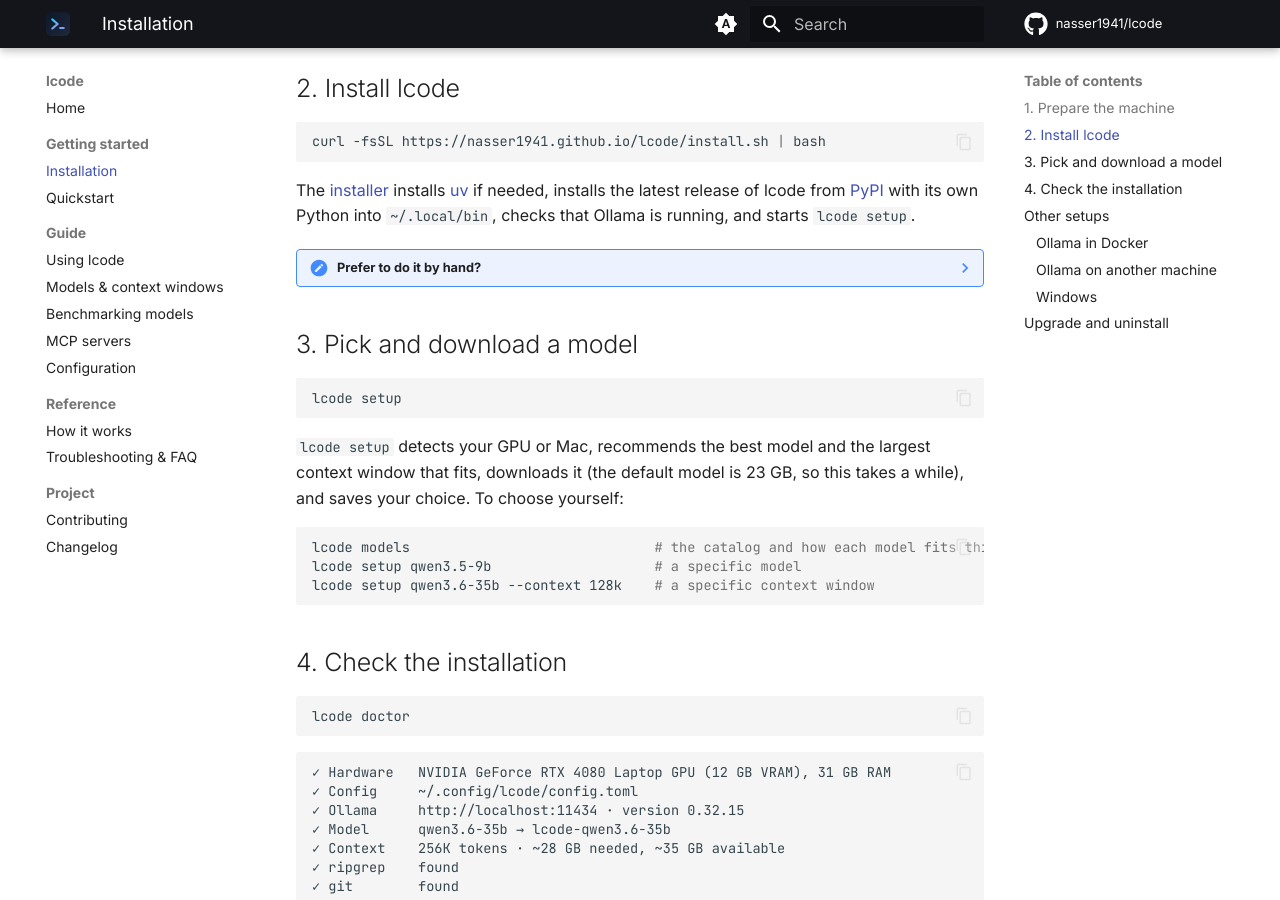
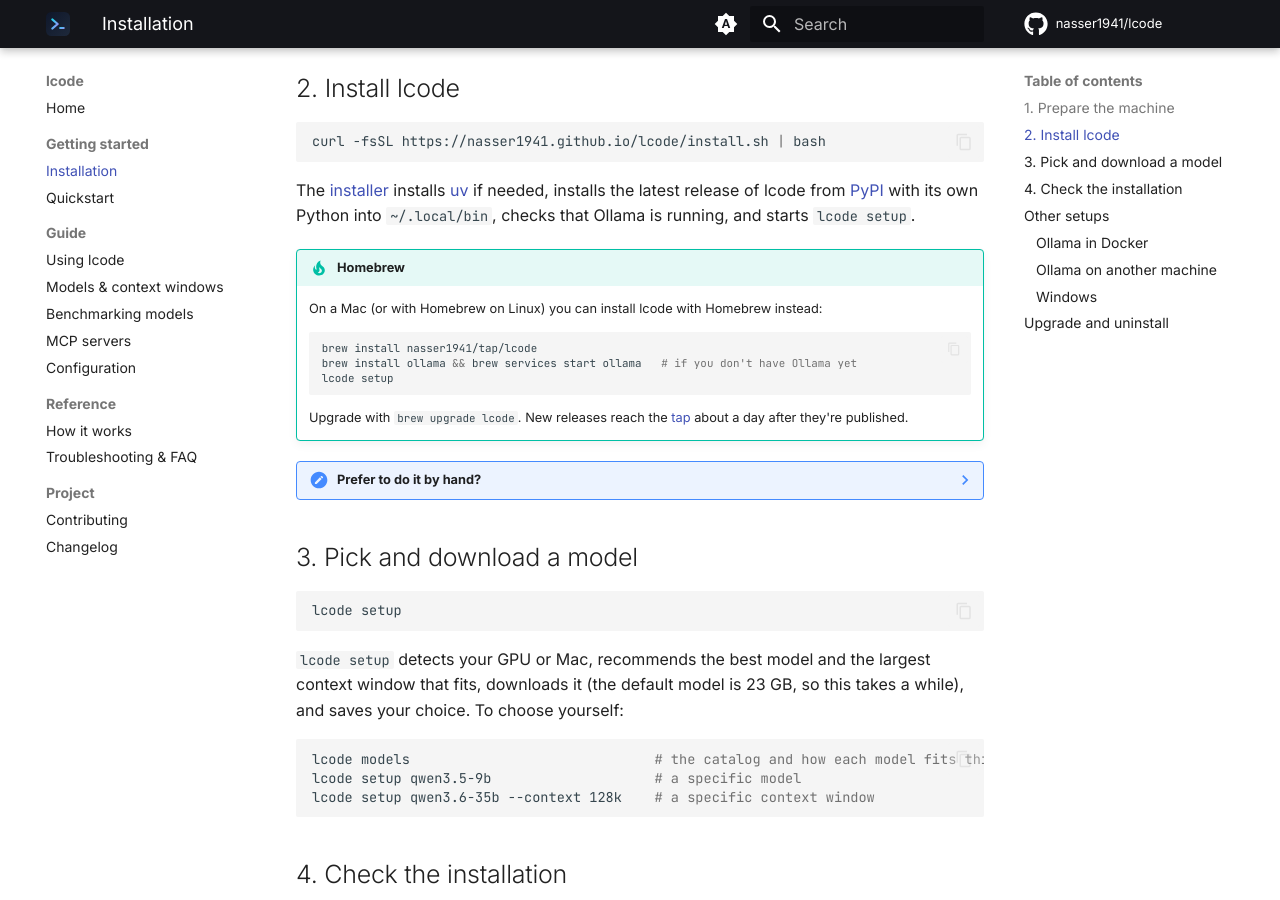
Before and after one commit to nasser1941/lcode, an MkDocs documentation site: the page built from docs/installation.md, in a window 1280 px wide and 900 px high, scrolled down 844 px. Built offline with MkDocs 1.6.1 and Material for MkDocs 9.7.7, drawn with Linux system fonts in a browser that asks for light colours; comment, search, counter and statistics services are not loaded; some of the changed text lies outside the part shown.

Commit message:
Document the Homebrew tap and test on Python 3.14 (#31)
lcode can now be installed with `brew install nasser1941/tap/lcode` from the new tap
(github.com/nasser1941/homebrew-tap), which tests the formula on macOS and Linux and bumps it
automatically for each release. The formula uses Homebrew's python@3.14, so CI now covers 3.14 too.

Closes #8

Co-authored-by: Naser Derakhshan <9349840+nasser1941@users.noreply.github.com>
Co-authored-by: Claude Opus 5.5 <noreply@anthropic.com>

````diff
--- a/docs/installation.md
+++ b/docs/installation.md
@@ -55,6 +55,19 @@ The [installer](https://github.com/nasser1941/lcode/blob/main/install.sh) instal
 [uv](https://docs.astral.sh/uv/) if needed, installs the latest release of lcode from
 [PyPI](https://pypi.org/project/lcode-cli/) with its own Python into `~/.local/bin`, checks that
 Ollama is running, and starts `lcode setup`.
+
+!!! tip "Homebrew"
+
+    On a Mac (or with Homebrew on Linux) you can install lcode with Homebrew instead:
+
+    ```bash
+    brew install nasser1941/tap/lcode
+    brew install ollama && brew services start ollama   # if you don't have Ollama yet
+    lcode setup
+    ```
+
+    Upgrade with `brew upgrade lcode`. New releases reach the
+    [tap](https://github.com/nasser1941/homebrew-tap) about a day after they're published.
 
 ??? note "Prefer to do it by hand?"
 
@@ -146,8 +159,8 @@ steps. NVIDIA GPUs work inside WSL2 with the regular Windows driver.
 ## Upgrade and uninstall
 
 ```bash
-uv tool upgrade lcode-cli        # upgrade (pipx: pipx upgrade lcode-cli)
-uv tool uninstall lcode-cli      # remove lcode
+uv tool upgrade lcode-cli        # upgrade (pipx: pipx upgrade lcode-cli; Homebrew: brew upgrade lcode)
+uv tool uninstall lcode-cli      # remove lcode (Homebrew: brew uninstall lcode)
 rm -rf ~/.config/lcode ~/.local/state/lcode    # remove settings and saved sessions
 ollama rm lcode-qwen3.6-35b qwen3.6:35b-a3b-coding   # remove downloaded models
 ```
--- a/pyproject.toml
+++ b/pyproject.toml
@@ -24,6 +24,7 @@ classifiers = [
     "Programming Language :: Python :: 3.11",
     "Programming Language :: Python :: 3.12",
     "Programming Language :: Python :: 3.13",
+    "Programming Language :: Python :: 3.14",
     "Topic :: Scientific/Engineering :: Artificial Intelligence",
     "Topic :: Software Development",
 ]
````
Also changed, not shown: CHANGELOG.md (+7 -0 lines), README.md (+8 -1 lines), 1 other file.
